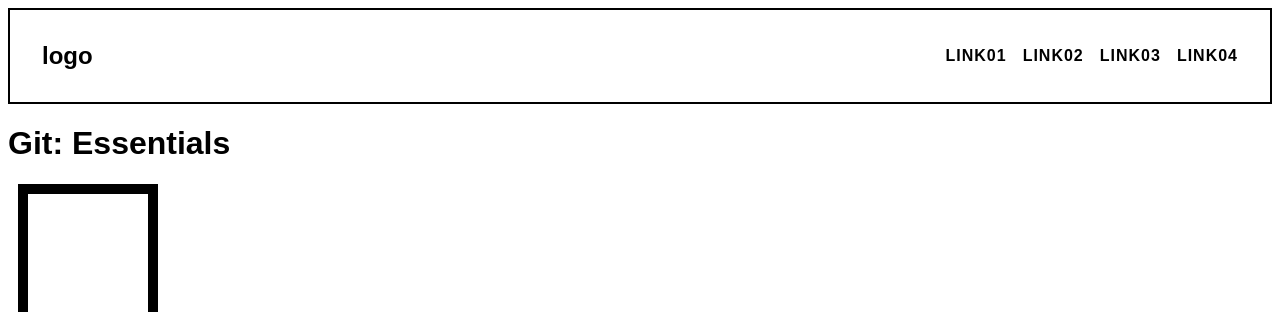
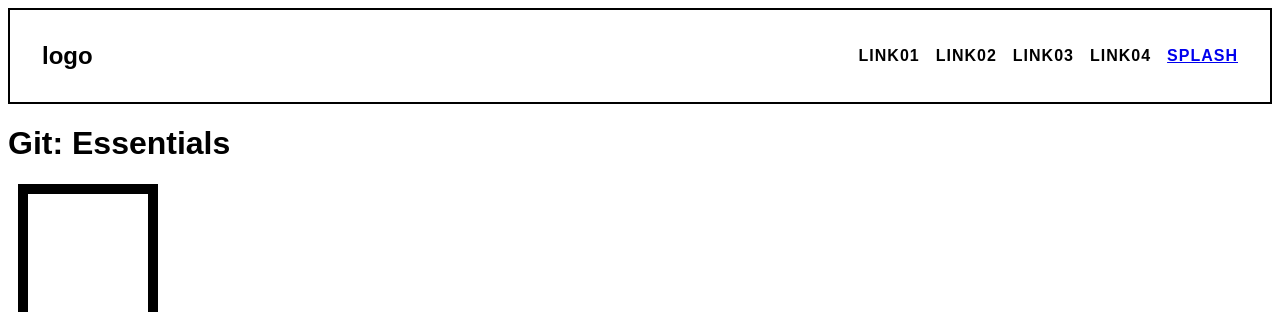
Before and after one commit to nicolodo/01GitEssentials, a plain HTML site: page index.html in a window 1280 px wide. Shown: the top 312 px of the page. Drawn offline with Linux system fonts and the light colour scheme.

Commit message:
Add splash page

```diff
--- a/index.html
+++ b/index.html
@@ -15,6 +15,7 @@
       <div class="link">LINK02</div>
       <div class="link">LINK03</div>
       <div class="link">LINK04</div>
+      <a href="./pages/splashPage.html">SPLASH</a>
     </div>
   </section>
   <h1>Git: Essentials</h1>
```
Also changed, not shown: pages/splashPage.html (added).
